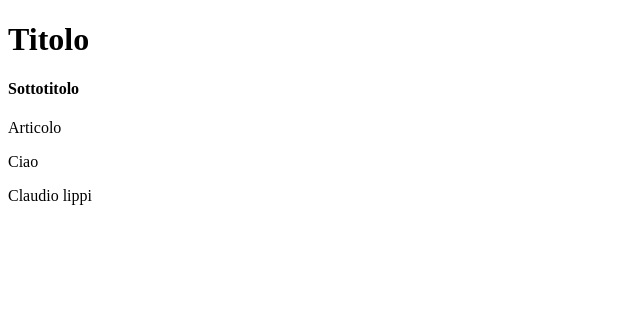
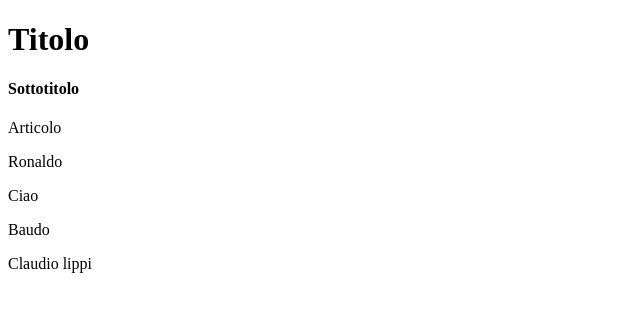
Before and after one commit to tresanti/prove_di_git, a plain HTML site: page index.html in a window 1280 px wide. Shown: the whole page, without its empty margins (0-640 px from the left). Drawn offline with Linux system fonts and the light colour scheme.

Commit message:
add ronaldo

```diff
--- a/index.html
+++ b/index.html
@@ -12,10 +12,10 @@
     <h4>Sottotitolo</h4>
     <article>Articolo</article>
 
-
+<p>Ronaldo</p>
 
     <p>Ciao</p>
-
+    <p>Baudo</p>
     <p>Claudio lippi</p>
 </body>
 </html>
```
